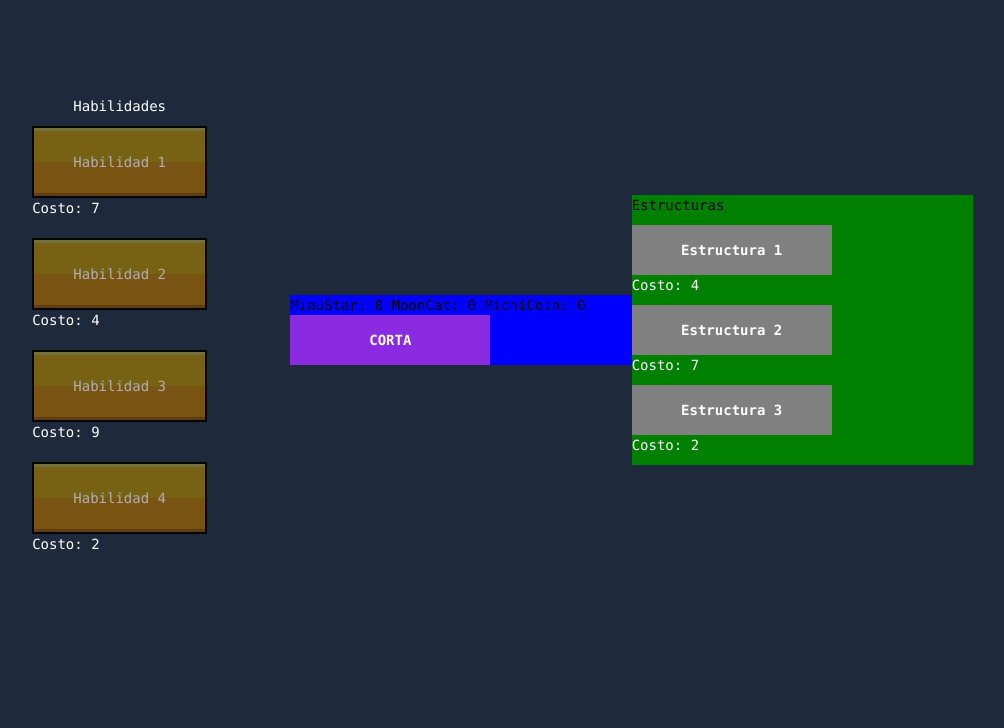
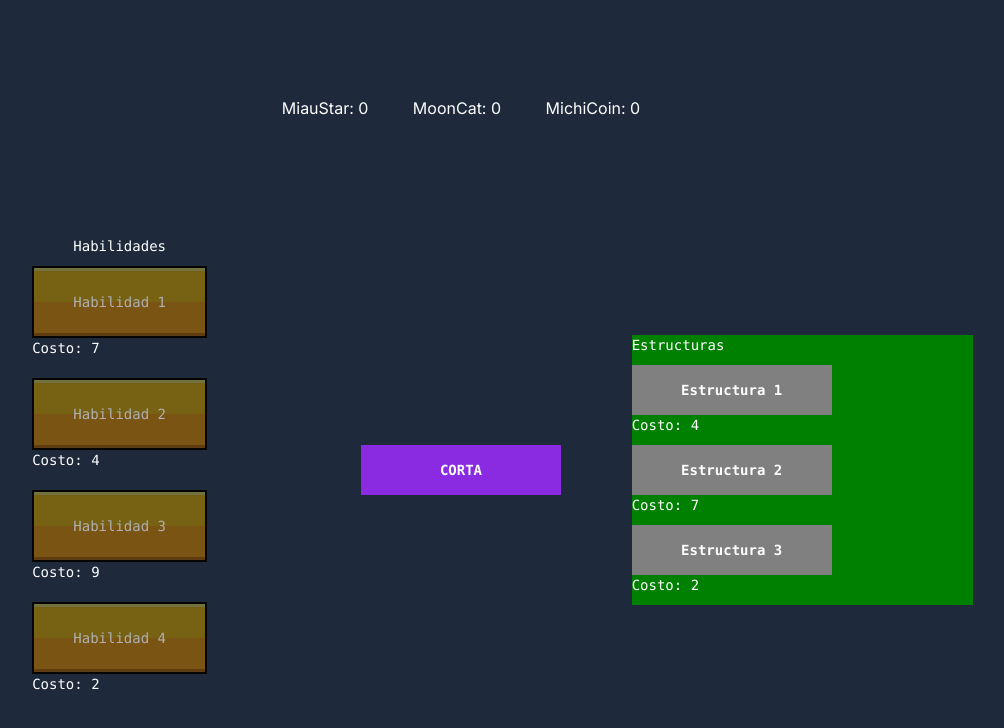
Before and after one commit to Emanuel85/clickcat, a Next.js app in the folder clickcat/: page / in a window 1280 px wide. Shown: the top 728 px of the page, without its empty margins (179-1183 px from the left). Built offline with nearby package versions, Linux system fonts and the light colour scheme.

Commit message:
fix: componente navbar y estilos

```diff
--- /dev/null
+++ b/clickcat/src/Modules/Coins/components/Navbar.tsx
@@ -0,0 +1,20 @@
+'use client'
+import { contextValueGame } from '@/utils/Provider'
+import React, { useContext } from 'react'
+import Style from './navbar.module.css'
+
+
+export const Navbar = () => {
+  const { coins } = useContext(contextValueGame)
+  return (
+    <div className={Style.containerNavBar}>
+      <nav>
+        <label>MiauStar: {coins.miauStar} </label>
+        <label>MoonCat: {coins.moonCat} </label>
+        <label>MichiCoin: {coins.michiCoin} </label>
+      </nav>
+    </div>
+  )
+}
+
+export default Navbar
--- a/clickcat/src/Modules/Coins/components/index.module.css
+++ b/clickcat/src/Modules/Coins/components/index.module.css
@@ -1,3 +1,9 @@
+.containerCoin{
+    display: flex;
+    justify-content: center;
+    align-items: center;
+    width: 100%;
+}
 .btnPrincipal{
     width: 200px;
     height: 50px;
--- a/clickcat/src/Modules/Coins/components/index.tsx
+++ b/clickcat/src/Modules/Coins/components/index.tsx
@@ -48,28 +48,15 @@ const Index = () => {
 
 
   return (
-    <>
-      <style>
-        {`
-        .prueba3{
-          background-color:blue;
-          width:100%;
-        }
-  `}
-      </style>
-      <div className='prueba3'>
-        <div>
-          <label>MiauStar: {coins.miauStar} </label>
-          <label>MoonCat: {coins.moonCat} </label>
-          <label>MichiCoin: {coins.michiCoin} </label>
-        </div>
+
+      <div className={Style.containerCoin}>
+
         {/*Este button no utiliza el componente Buttons*/}
         <button className={Style.btnPrincipal} onClick={() => {
           handleCount()
           // handleButtonDisabled()
         }}>CORTA</button>
       </div>
-    </>
   )
 }
 
--- /dev/null
+++ b/clickcat/src/Modules/Coins/components/navbar.module.css
@@ -0,0 +1,9 @@
+.containerNavBar{
+    width: 100%;
+    display: flex;
+    justify-content: center;
+}
+
+.containerNavBar  label {
+   margin: 0 20px
+}
--- a/clickcat/src/Modules/Coins/ui/Tooltips.tsx
+++ /dev/null
@@ -1,99 +0,0 @@
-import React from 'react'
-import { Tooltip, Typography } from "@material-tailwind/react";
-import { propsTooltips } from '@/utils/type'
-
-export const Tooltips = ({ children, toolTipDescription, toolTipValueProbability, toolTipTotalProbability, toolTipID }: propsTooltips,) => {
-
-  return (
-    <div>
-      <Tooltip
-        content={
-          <div className="w-full">
-            <Typography
-              color="white"
-              className="font-light opacity-80"
-            >
-              {toolTipDescription}
-            </Typography>
-            <div className='flex flex-row'>
-              <Typography
-                color="white"
-                className="font-light opacity-80 pr-1 font"
-              >
-                Probabilidad
-              </Typography>
-              <Typography
-                color="white"
-                className=" font-bold opacity-80 text-white"
-              >
-                {`+${toolTipValueProbability}%`}
-              </Typography>
-            </div>
-            <div className='flex flex-row'>
-              <Typography
-                color="white"
-                className="font-light opacity-80 pr-1"
-              >
-                Total
-              </Typography>
-              {
-                //Modifica los colores de las monedas para una mejor visualizacion
-                toolTipID === 'Michicoin' ?
-                  < Typography
-                    color="white"
-                    className="font-extrabold opacity-80 text-blue-500"
-                  >
-                    {toolTipTotalProbability}
-                  </Typography>
-                  :
-                  toolTipID === 'Mooncat' ?
-                    < Typography
-                      color="white"
-                      className="font-extrabold opacity-80 text-violet-500"
-                    >
-                      {toolTipTotalProbability}
-                    </Typography>
-                    :
-                    toolTipID === 'Miaustar' ?
-                      < Typography
-                        color="white"
-                        className="font-extrabold opacity-80 text-pink-600"
-                      >
-                        {toolTipTotalProbability}
-                      </Typography> :
-                      //separa Mooncat 34.60% Michicoin 14.60%. en Mooncat 34.60% y Michicoin 14.60% para asignar su color
-                      <>
-                        < Typography
-                          color="white"
-                          className="font-extrabold opacity-80 text-violet-500"
-                        >
-                          {toolTipTotalProbability.slice(0, 14)}
-                        </Typography>
-                        < Typography
-                          color="white"
-                          className="font-extrabold opacity-80 text-blue-500 pl-1"
-                        >
-                          {toolTipTotalProbability.slice(14)}
-                        </Typography>
-                      </>
-              }
-
-            </div>
-
-          </div>}
-        animate={{
-          mount: { scale: 0.9, x: 10 },
-          unmount: { scale: 0, y: 0 },
-        }}
-        className="bg-gray-900 py-2 px-3 text-white"
-        placement="left-center"
-      >
-        {children}
-      </Tooltip >
-
-
-    </div >
-  )
-}
-
-export default Tooltips
--- a/clickcat/src/Modules/Coins/ui/index.tsx
+++ b/clickcat/src/Modules/Coins/ui/index.tsx
@@ -1,3 +1,2 @@
 export { Buttons } from './Buttons'
 export { Labels } from './Labels'
-export { Tooltips } from './Tooltips'
--- a/clickcat/src/Modules/index.tsx
+++ b/clickcat/src/Modules/index.tsx
@@ -1,3 +1,4 @@
 export { default as Coins } from '@/Modules/Coins/components'
 export { default as Skills } from '@/Modules/Skills/components'
 export { default as Buildings } from '@/Modules/Buildings/components'
+export { default as NavBar } from '@/Modules/Coins/components/Navbar'
--- a/clickcat/src/app/page.tsx
+++ b/clickcat/src/app/page.tsx
@@ -1,13 +1,15 @@
 import Image from "next/image";
-import {Skills, Buildings, Coins} from '@/Modules/index'
+import { Skills, Buildings, Coins } from '@/Modules/index'
+import Navbar from "@/Modules/Coins/components/Navbar";
 
 export default function Home() {
   return (
-    <main className="flex min-h-screen flex-col items-center justify-between p-24 bg-slate-800">
+    <main className="flex min-h-screen flex-col items-center justify-between p-24 bg-slate-800 text-white">
+        <Navbar />
       <div className="z-10 w-screen max-w-5xl items-center justify-between font-mono text-sm lg:flex">
-      <Skills/>
-      <Coins/>
-      <Buildings/>
+        <Skills />
+        <Coins />
+        <Buildings />
       </div>
     </main>
   );
```
